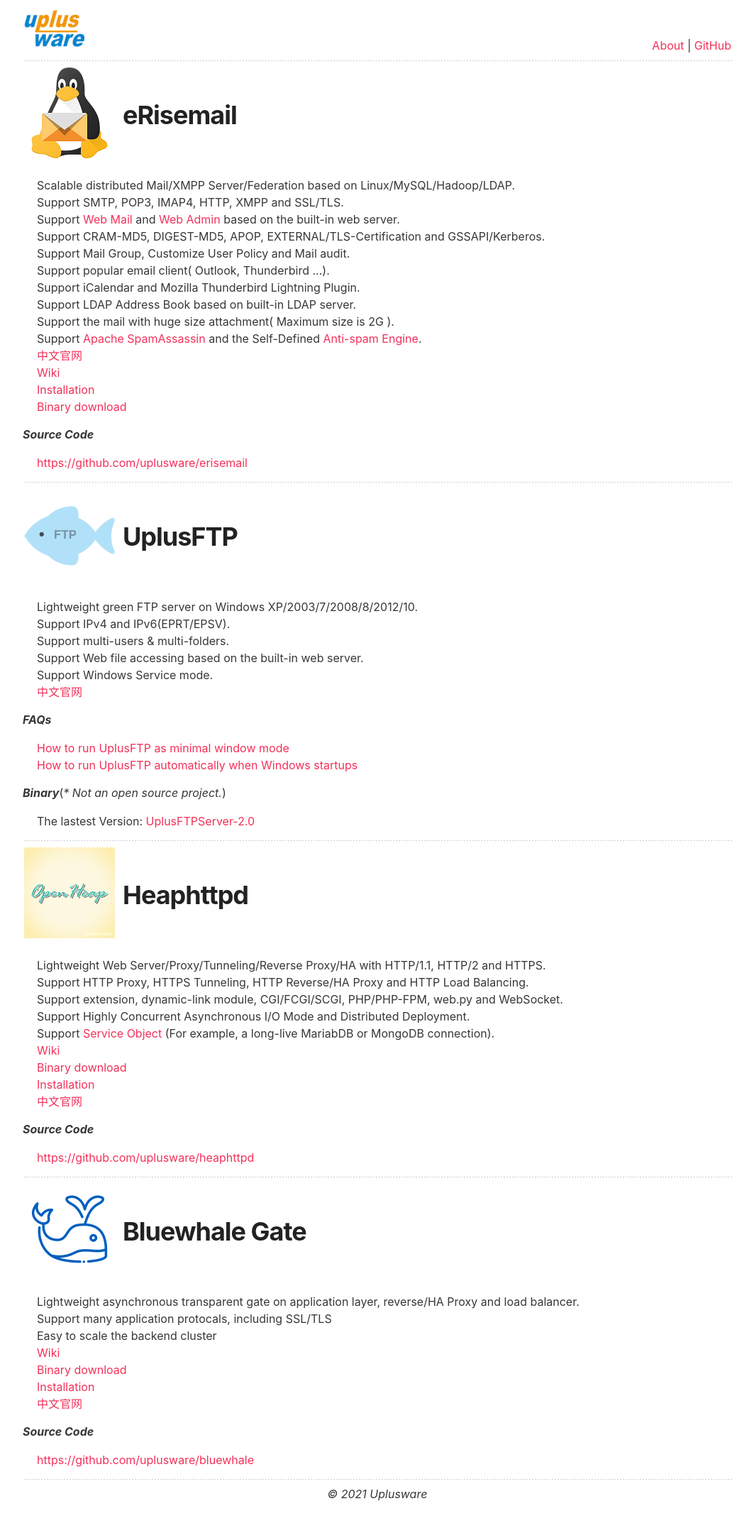
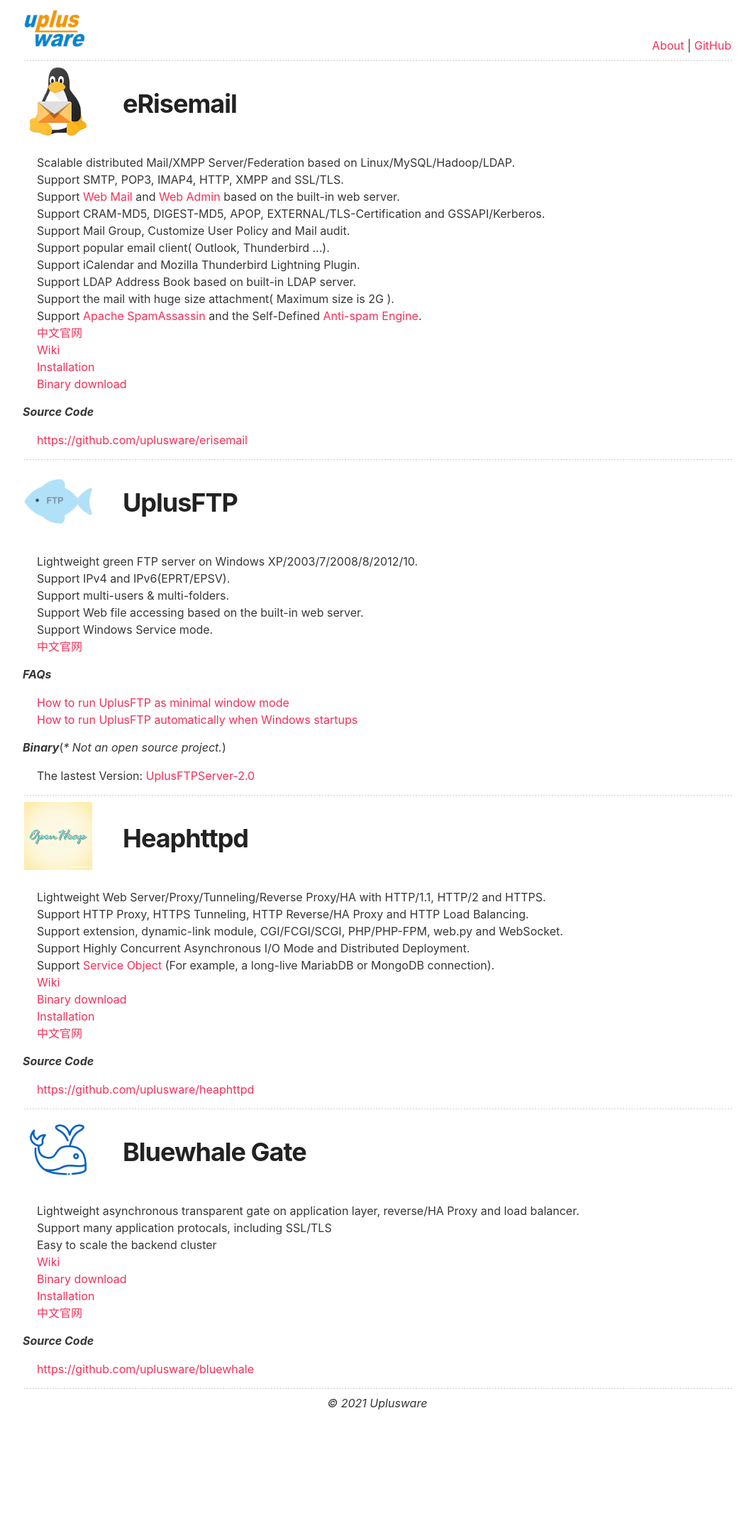
Before and after one commit to uplusware/uplusware.github.io, a Jekyll site: the page index.html, which Jekyll copies as it is, in a window 1280 px wide. Shown: the whole page at 71% size, without its empty margins (108-1171 px from the left). Built offline with Jekyll 4.4.1, drawn with Linux system fonts in a browser that asks for light colours; after the commit the page ends 2025 px from its top, so only the background shows below that.

Commit message:
Update index.html

```diff
--- a/index.html
+++ b/index.html
@@ -18,7 +18,7 @@
 		</table>
 		<hr>
 		<table width="100%"><tr><td width="138">
-		<img src="https://uplusware.github.io/images/erisemail.png" alt="erisemail">
+		<img src="https://uplusware.github.io/images/erisemail.png" width="96" alt="erisemail">
 		</td><td valign="middle">
 		<h1><a id="erisemail-server" class="anchor" href="#erisemail-server" aria-hidden="true"><span class="octicon octicon-link"></span></a>eRisemail</h1>
 		</td></tr></table>
@@ -48,7 +48,7 @@
 		<hr>
 
 		<table width="100%"><tr><td width="138">
-		<img src="https://uplusware.github.io/images/uplusftpsrv.png" alt="UplusFTP">
+		<img src="https://uplusware.github.io/images/uplusftpsrv.png" width="96" alt="UplusFTP">
 		</td><td valign="middle">
 		<h1><a id="uplusftp-server" class="anchor" href="#uplusftp-server" aria-hidden="true"><span class="octicon octicon-link"></span></a>UplusFTP</h1>
 		</td></tr></table>
@@ -75,7 +75,7 @@
 
 		<hr>
 		<table width="100%"><tr><td width="138">
-		<img src="https://uplusware.github.io/images/heaphttpd.png" alt="Heaphttpd">
+		<img src="https://uplusware.github.io/images/heaphttpd.png" width="96" alt="Heaphttpd">
 		</td><td valign="middle">
 		<h1><a id="Heaphttpd-server" class="anchor" href="#Heaphttpd-server" aria-hidden="true"><span class="octicon octicon-link"></span></a>Heaphttpd</h1>
 		</td></tr></table>
@@ -98,7 +98,7 @@
 		</ul>
 		<hr>
 		<table width="100%"><tr><td width="138">
-		<img src="https://uplusware.github.io/images/bluewhale.png" alt="Bluewhale Gate">
+		<img src="https://uplusware.github.io/images/bluewhale.png" width="96" alt="Bluewhale Gate">
 		</td><td valign="middle">
         	<h1><a id="Bluewhale-server" class="anchor" href="#Bluewhale-server" aria-hidden="true"><span class="octicon octicon-link"></span></a>Bluewhale Gate</h1>
 		</td></tr></table>
```
